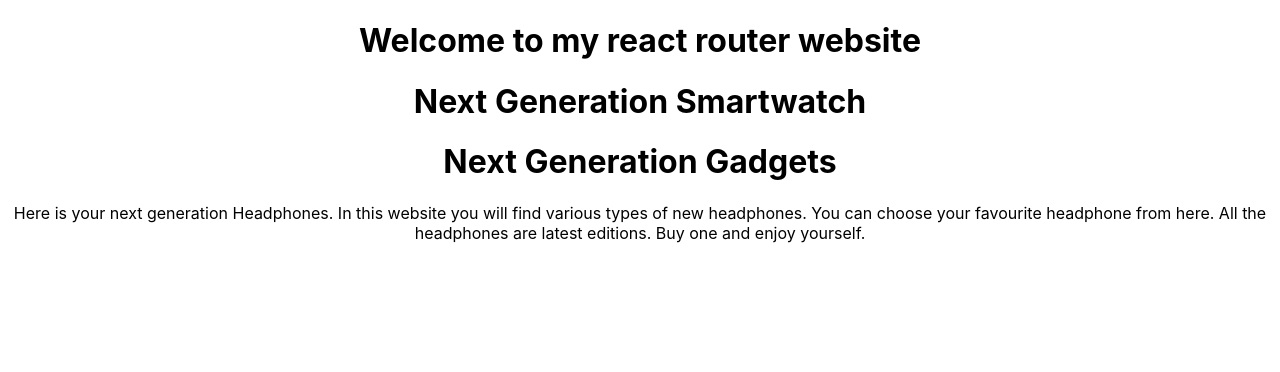
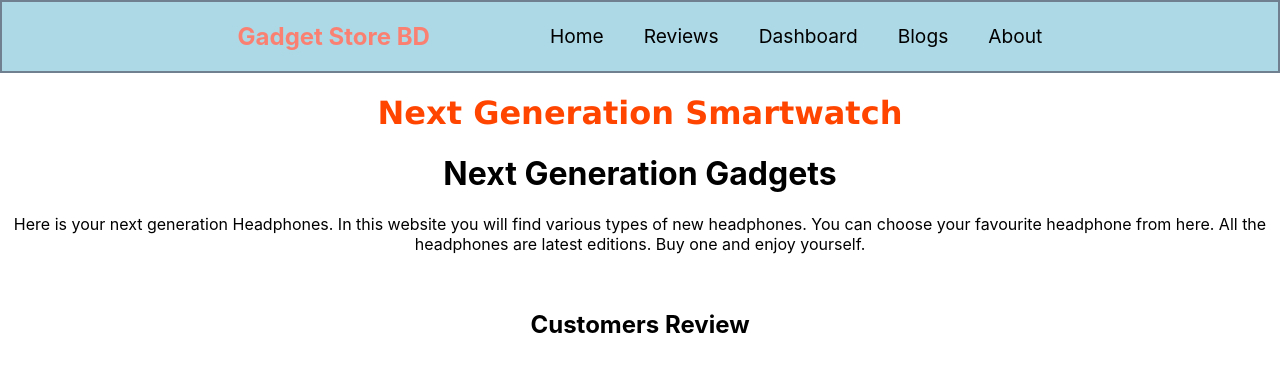
Before and after one commit to Mehadi-Hasan98/gadget-store-bd-website, a React (Create React App) app: page / in a window 1280 px wide. Shown: the top 372 px of the page. Built offline with nearby package versions, Linux system fonts and the light colour scheme.

Commit message:
Header added

```diff
--- a/src/App.js
+++ b/src/App.js
@@ -7,11 +7,12 @@ import Dashboard from './components/Dashboard/Dashboard';
 import Blogs from './components/Blogs/Blogs';
 import About from './components/About/About';
 import NotFound from './components/NotFound/NotFound';
+import Header from './components/Header/Header';
 
 function App() {
   return (
     <div className="App">
-      <h1>Welcome to my react router website</h1>
+      <Header></Header>
       <Routes>
         <Route path='/' element={<Home></Home>}></Route>
         <Route path='/reviews' element={<Reviews></Reviews>}></Route>
--- a/src/components/About/About.js
+++ b/src/components/About/About.js
@@ -3,7 +3,7 @@ import React from 'react';
 const About = () => {
     return (
         <div>
-            <h4>This is about</h4>
+            <h3>Welcome to our Gadget Store BD official website. </h3>
         </div>
     );
 };
--- a/src/components/Dashboard/Dashboard.js
+++ b/src/components/Dashboard/Dashboard.js
@@ -3,7 +3,7 @@ import React from 'react';
 const Dashboard = () => {
     return (
         <div>
-            <h2>This is dashboard</h2>
+            <h2>Our business Chart</h2>
         </div>
     );
 };
--- a/src/components/Header/Header.css
+++ b/src/components/Header/Header.css
@@ -0,0 +1,23 @@
+.shop-name{
+    color: salmon;
+    margin-right: 80px;
+}
+.nav{
+    display: flex;
+    border: 2px solid slategray;
+    background-color: lightblue;
+    align-items: center;
+    justify-content: center;
+
+
+}
+
+.nav a{
+    padding-left: 20px;
+    margin-left: 20px;
+    color: black;
+    text-decoration: none;
+    font-size: larger;
+    font-weight: semibold;
+
+}
--- a/src/components/Header/Header.js
+++ b/src/components/Header/Header.js
@@ -0,0 +1,21 @@
+import React from 'react';
+import { Link } from 'react-router-dom';
+import './Header.css';
+
+const Header = () => {
+    return (
+        <div>
+
+            <nav className='nav'>
+            <h2 className='shop-name'>Gadget Store BD</h2>
+                <Link to="/">Home</Link>
+                <Link to="/reviews">Reviews</Link>
+                <Link to="/dashboard">Dashboard</Link>
+                <Link to="/blogs">Blogs</Link>
+                <Link to="/about">About</Link>
+            </nav>
+        </div>
+    );
+};
+
+export default Header;
--- /dev/null
+++ b/src/components/Home/Home.css
@@ -0,0 +1,4 @@
+.main-text{
+    color: orangered;
+    font-family: 'Lucida Sans', 'Lucida Sans Regular', 'Lucida Grande', 'Lucida Sans Unicode', Geneva, Verdana, sans-serif;
+}
--- a/src/components/Home/Home.js
+++ b/src/components/Home/Home.js
@@ -1,12 +1,17 @@
 import React from 'react';
+import './Home.css'
+
 
 const Home = () => {
     return (
         <div>
-            <h1>Next Generation Smartwatch</h1>
+            <h1 className='main-text'>Next Generation Smartwatch</h1>
             <h1>Next Generation Gadgets</h1>
             <p>Here is your next generation Headphones. In this website you will find various types of new headphones. You can choose your favourite headphone from here. All the headphones are latest editions. Buy one and enjoy yourself.</p>
             <img src="" alt="" />
+            <div>
+                <h2>Customers Review</h2>
+            </div>
         </div>
     );
 };
```
Also changed, not shown: src/components/Image/headphone.jpg (added).
